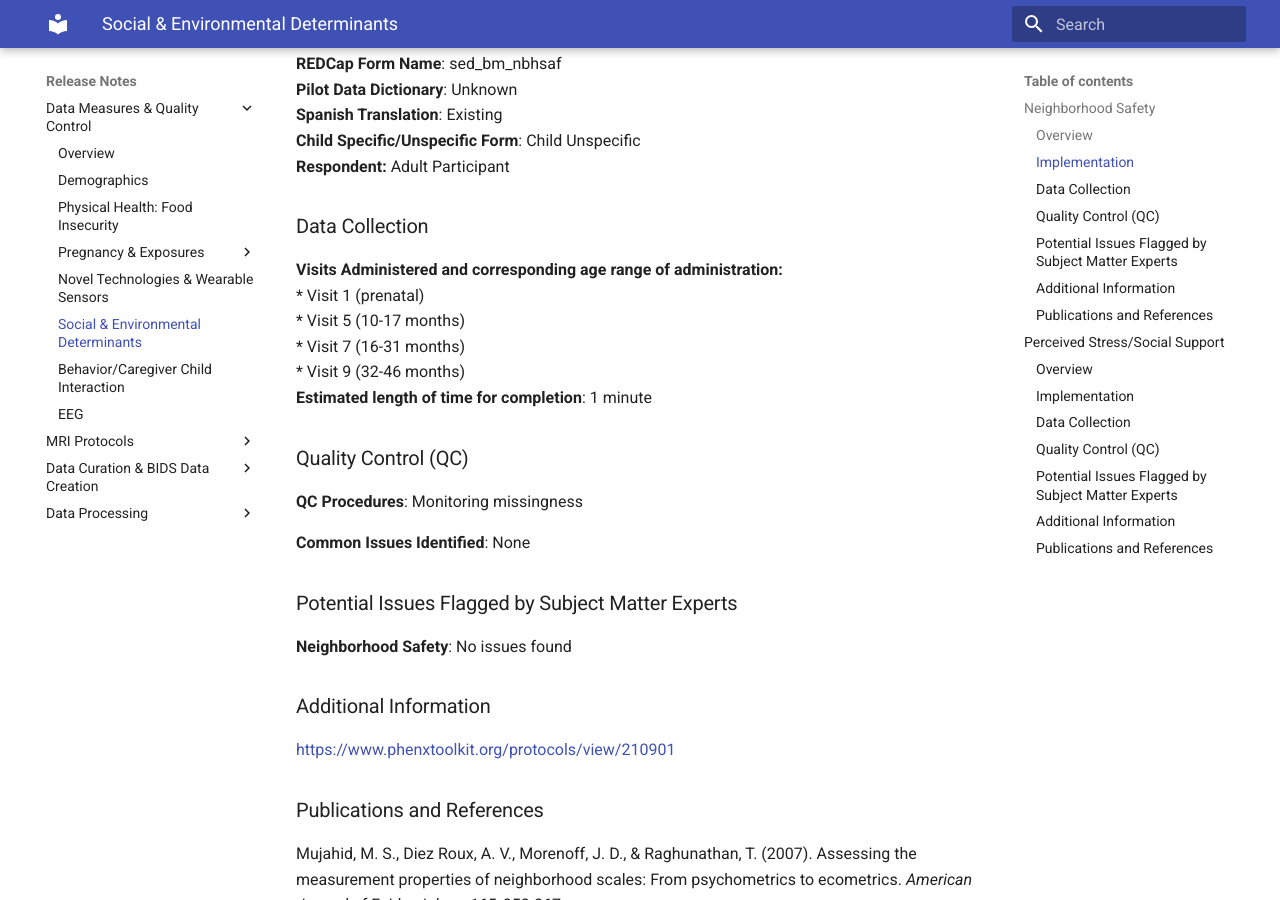
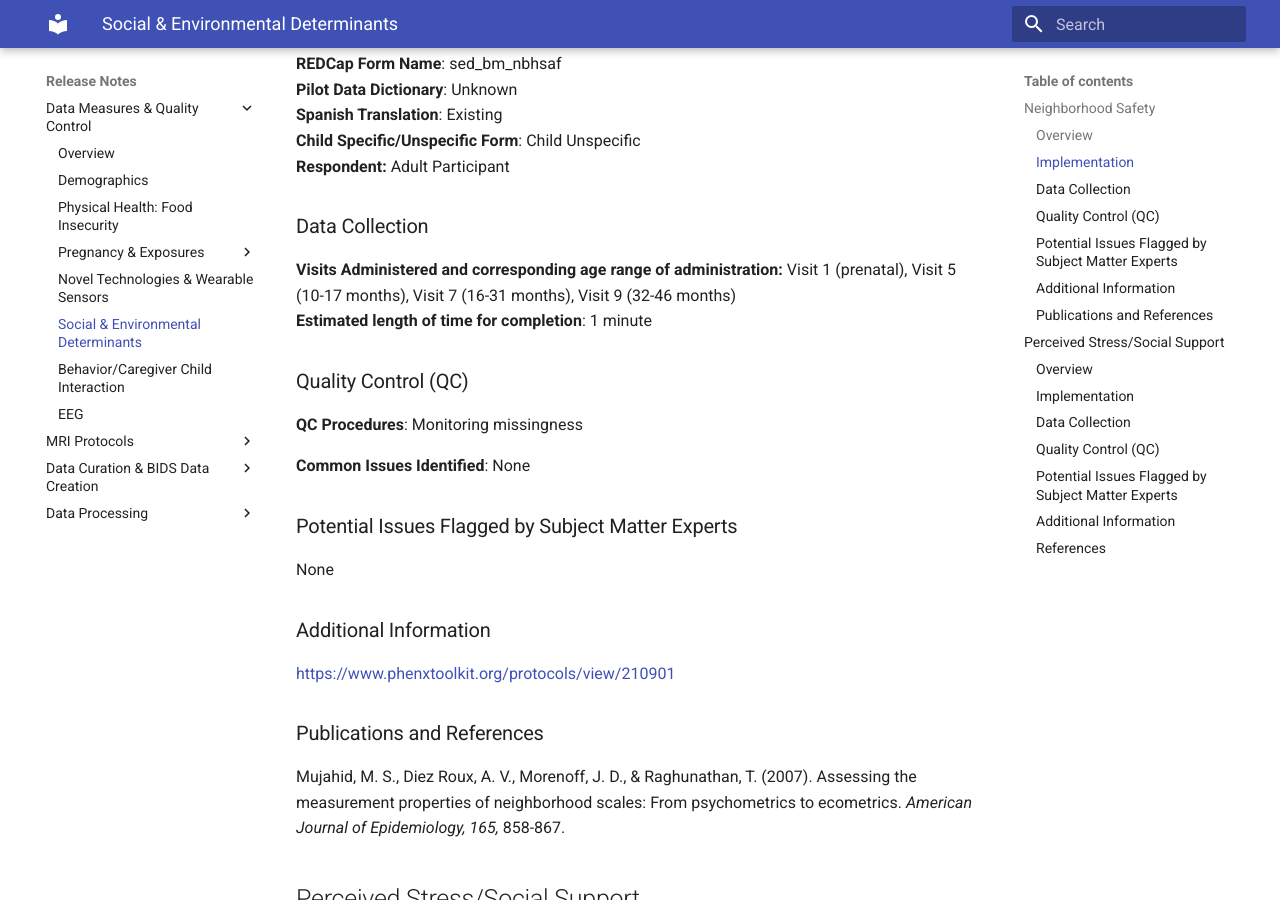
Before and after one commit to mattcieslak/hbcd-docs, an MkDocs documentation site: the page built from docs/measures/socenv_determinants.md, in a window 1280 px wide and 900 px high, scrolled down 673 px. Built offline with MkDocs 1.6.1 and Material for MkDocs 9.7.7, drawn with Linux system fonts in a browser that asks for light colours; some of the changed text lies outside the part shown.

Commit message:
Update socenv_determinants.md

```diff
--- a/docs/measures/socenv_determinants.md
+++ b/docs/measures/socenv_determinants.md
@@ -17,11 +17,7 @@
 **Respondent:** Adult Participant
 
 ### Data Collection
-**Visits Administered and corresponding age range of administration:**
-  * Visit 1 (prenatal)
-  * Visit 5 (10-17 months)
-  * Visit 7 (16-31 months)
-  * Visit 9 (32-46 months)
+**Visits Administered and corresponding age range of administration:** Visit 1 (prenatal), Visit 5 (10-17 months), Visit 7 (16-31 months), Visit 9 (32-46 months)
 **Estimated length of time for completion**: 1 minute
 
 ### Quality Control (QC)
@@ -30,14 +26,13 @@
 **Common Issues Identified**: None
 
 ### Potential Issues Flagged by Subject Matter Experts
-**Neighborhood Safety**: No issues found
+None
 
 ### Additional Information
 [https://www.phenxtoolkit.org/protocols/view/210901](https://www.phenxtoolkit.org/protocols/view/210901)
 
 ### Publications and References
 Mujahid, M. S., Diez Roux, A. V., Morenoff, J. D., & Raghunathan, T. (2007). Assessing the measurement properties of neighborhood scales: From psychometrics to ecometrics. *American Journal of Epidemiology,* *165,* 858-867.
-
 
 ## Perceived Stress/Social Support
 ### Overview
@@ -67,12 +62,11 @@ Monitoring the data dashboard for variable missingness, possible coding errors,
 None
 
 ### Potential Issues Flagged by Subject Matter Experts
-**Perceived Stress**: No issues found
-**Social Support**: No issues found
+None
 
 ### Additional Information
 **Relevant Documents**: Scoring Manuals
 
-### Publications and References
+### References
   * PROMIS Emotional Support: Hahn, E.A., Cella, D., Bode, R.K. *et al.* Measuring Social Well-Being in People with Chronic Illness. *Soc Indic Res* **96**, 381–401 (2010).
   * Cohen, S., Kamarck, T., & Mermelstein, R. (1983). A global measure of perceived stress. Journal of Health and Social Behavior, 24, 385-396.
```
